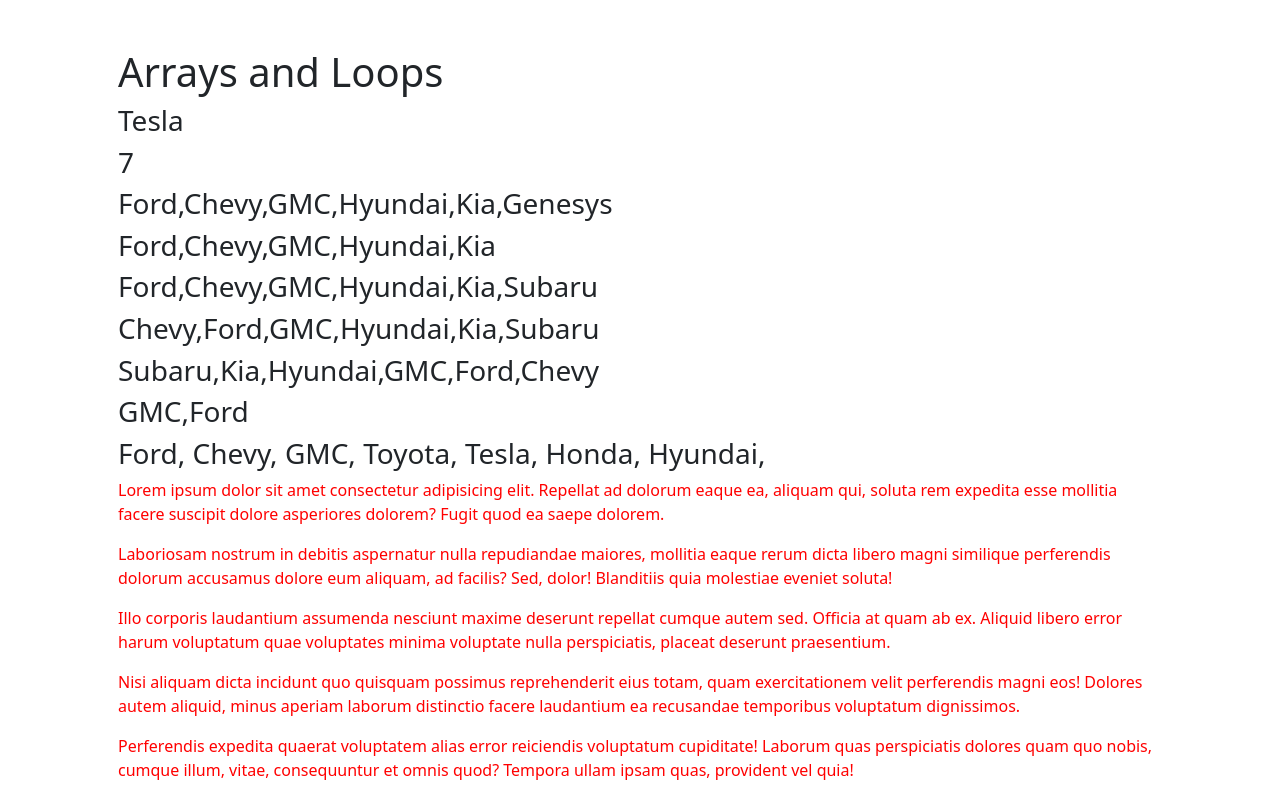
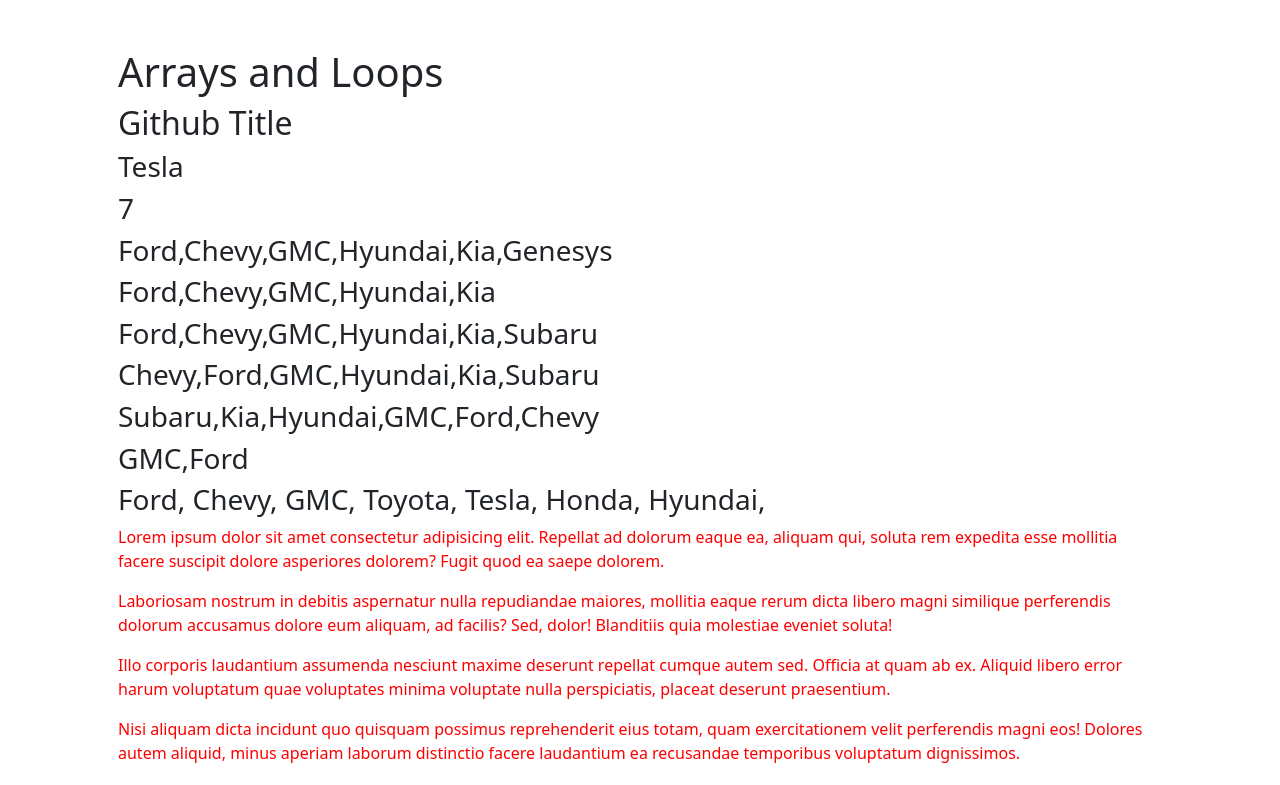
Before and after one commit to ClickedByAksha/WDGD_150_Lab7, a plain HTML site: page index.html in a window 1280 px wide. Shown: the top 785 px of the page. Drawn offline with nearby package versions, Linux system fonts and the light colour scheme.

Commit message:
Updated a header as example

```diff
--- a/index.html
+++ b/index.html
@@ -15,6 +15,7 @@
         <div class="row">
             <div class="col-sm-12">
                 <h1>Arrays and Loops</h1>
+                <h2> Github Title</h2>
                 <h3 id="output"></h3>
                 <h3 id="arrayLength"></h3>
                 <h3 id="arrayConcat"></h3>
```
